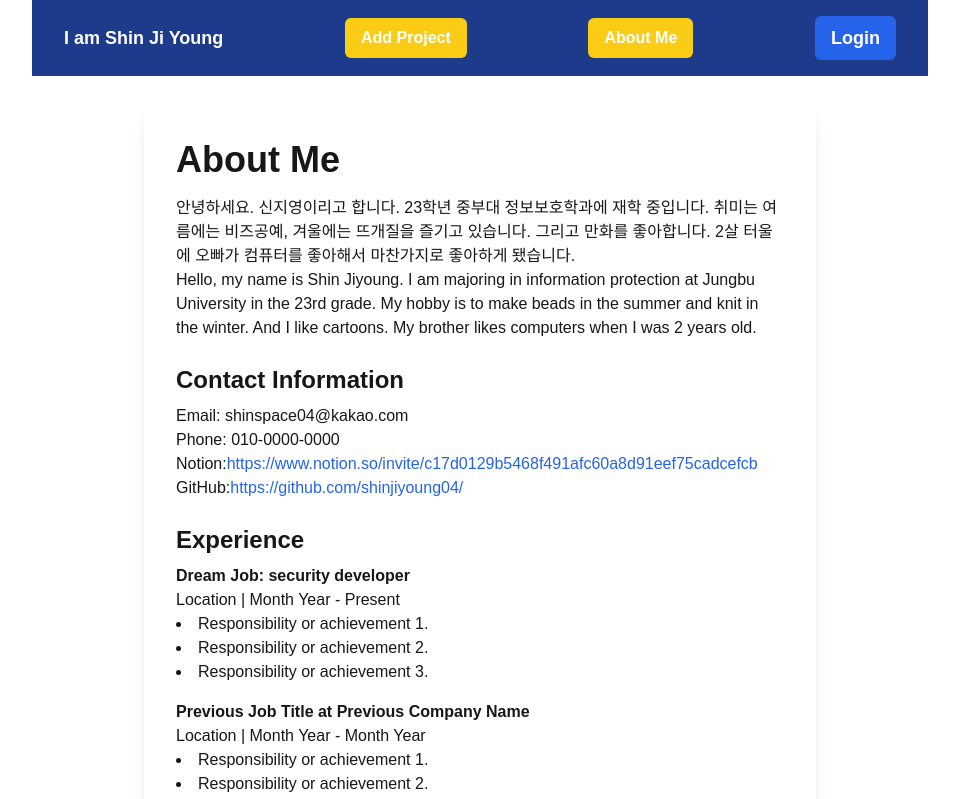
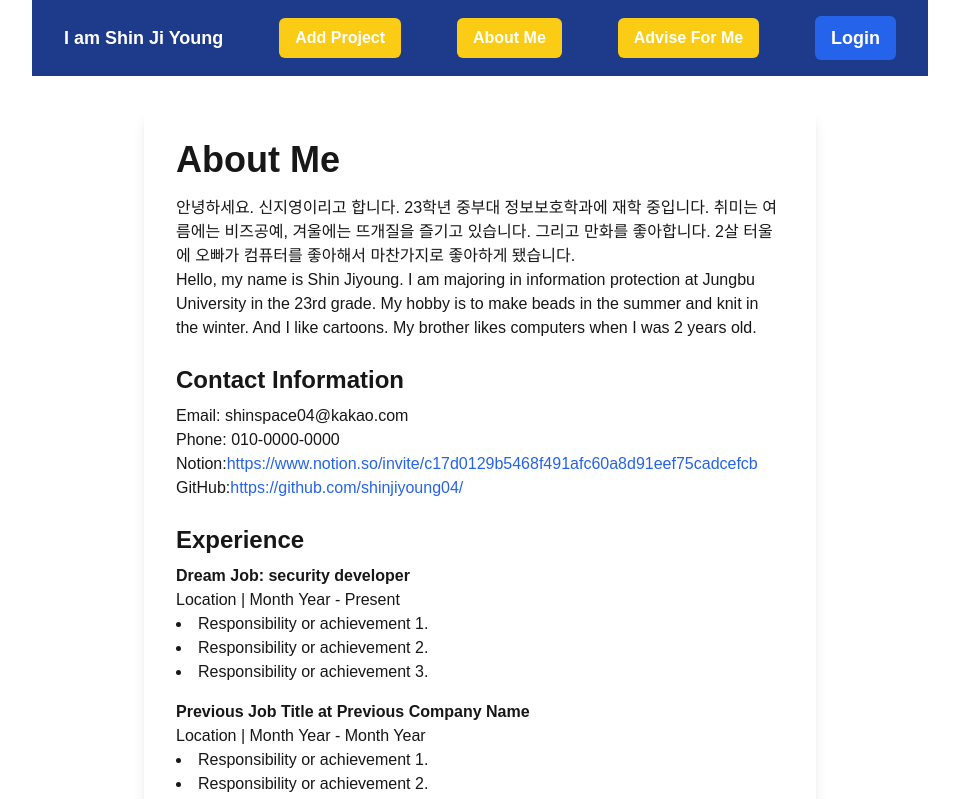
Before and after one commit to shinjiyoung04/next.js-profile-test-, a Next.js app: page /about in a window 1280 px wide. Shown: the top 799 px of the page, without its empty margins (160-1119 px from the left). Built offline with nearby package versions, Linux system fonts and the light colour scheme; no server answers.

Commit message:
Update Navbar.tsx

```diff
--- a/components/Navbar.tsx
+++ b/components/Navbar.tsx
@@ -24,6 +24,12 @@ export default function Navbar() {
         className="bg-yellow-400 hover:bg-yellow-200 text-white font-bold px-4 py-2 rounded-md"
       >
         About Me
+      </Link>
+      <Link
+        href="/advise_for_me"
+        className="bg-yellow-400 hover:bg-yellow-200 text-white font-bold px-4 py-2 rounded-md"
+      >
+        Advise For Me
       </Link>
       <div className="flex gap-4">
         {status === 'authenticated' ? (
```
